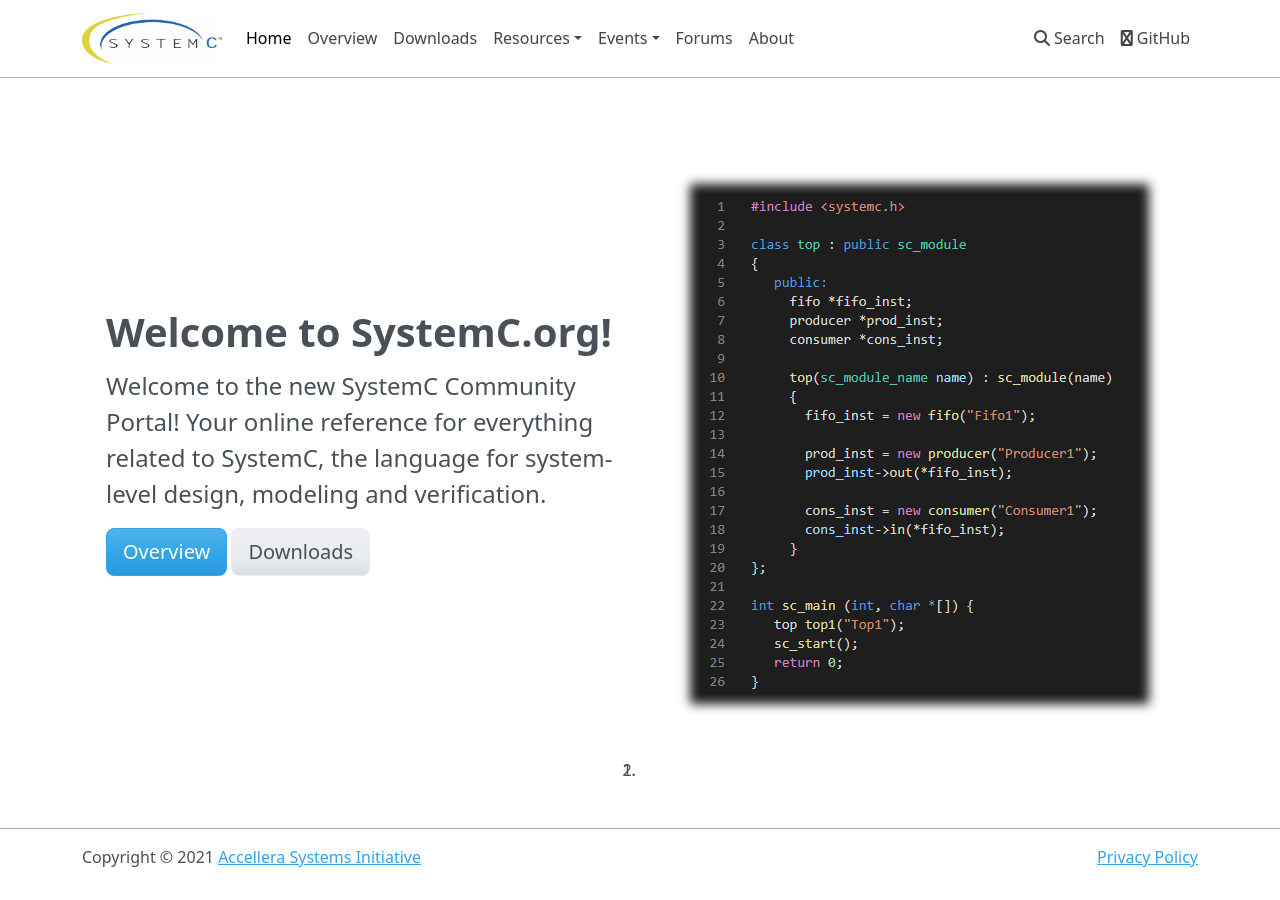
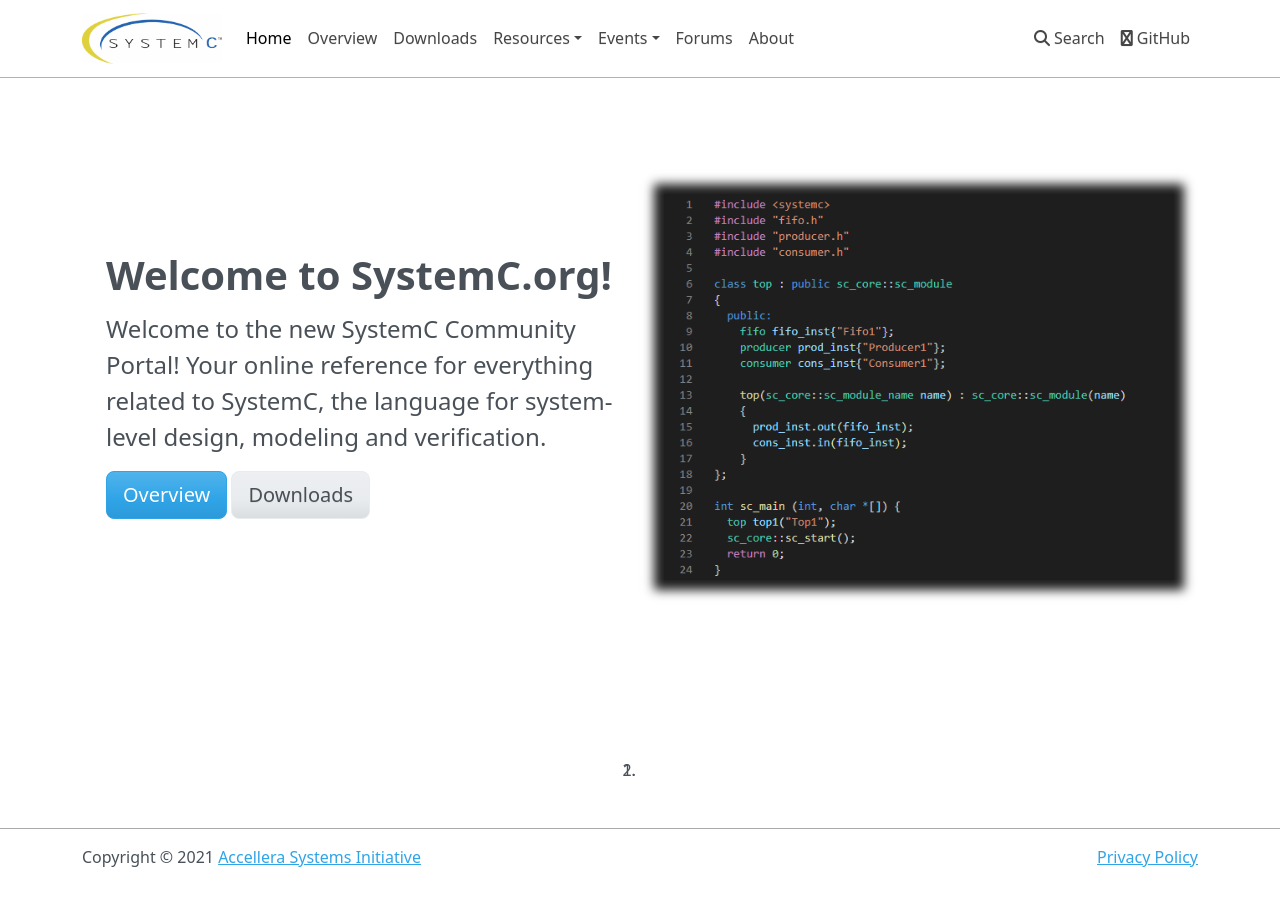
Before and after one commit to accellera-official/systemc.org, an MkDocs documentation site: the page built from docs/index.md, in a window 1280 px wide. Built offline with MkDocs 1.6.1, drawn with Linux system fonts in a browser that asks for light colours; nearby versions of some CDN libraries.

Commit message:
improved example

```diff
--- a/docs/index.md
+++ b/docs/index.md
@@ -5,13 +5,12 @@
     <li data-target="#carousel_homepage" data-slide-to="0" class="active"></li>
     <li data-target="#carousel_homepage" data-slide-to="1"></li>
   </ol>
-
   <div class="carousel-inner">
     <div class="carousel-item active">
       <div class="hero container col-xxl-8 px-4 py-5">
         <div class="row flex-lg-row-reverse align-items-center g-5 py-5">
           <div class="col-10 col-sm-8 col-lg-6">
-            <a href="/overview/"><img width=439 style="box-shadow: 0px 0px 10px 10px #1e1e1e;" src="/images/sc_example.png" class="d-block mx-lg-auto img-fluid" loading="lazy"></a>
+            <a href="/overview/"><img style="box-shadow: 0px 0px 10px 10px #1e1e1e;" src="/images/sc_example.png" class="d-block mx-lg-auto img-fluid" loading="lazy"></a>
           </div>
           <div class="col-lg-6">
             <h1 class="display-5 fw-bold lh-1 mb-3">Welcome to SystemC.org!</h1>
```
Also changed, not shown: docs/images/sc_example.png.
